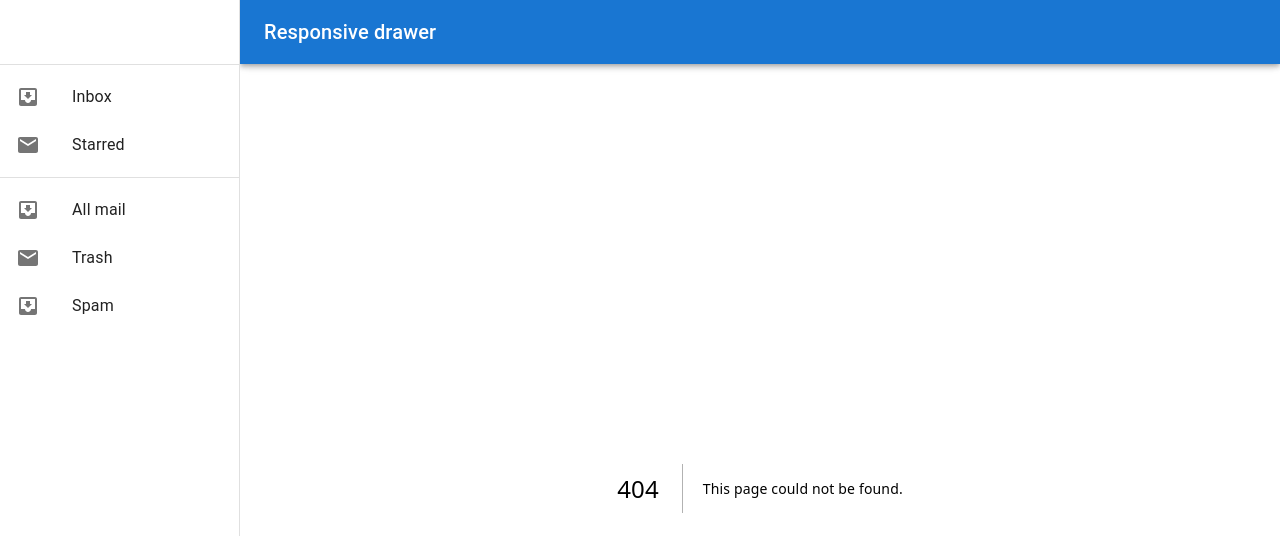
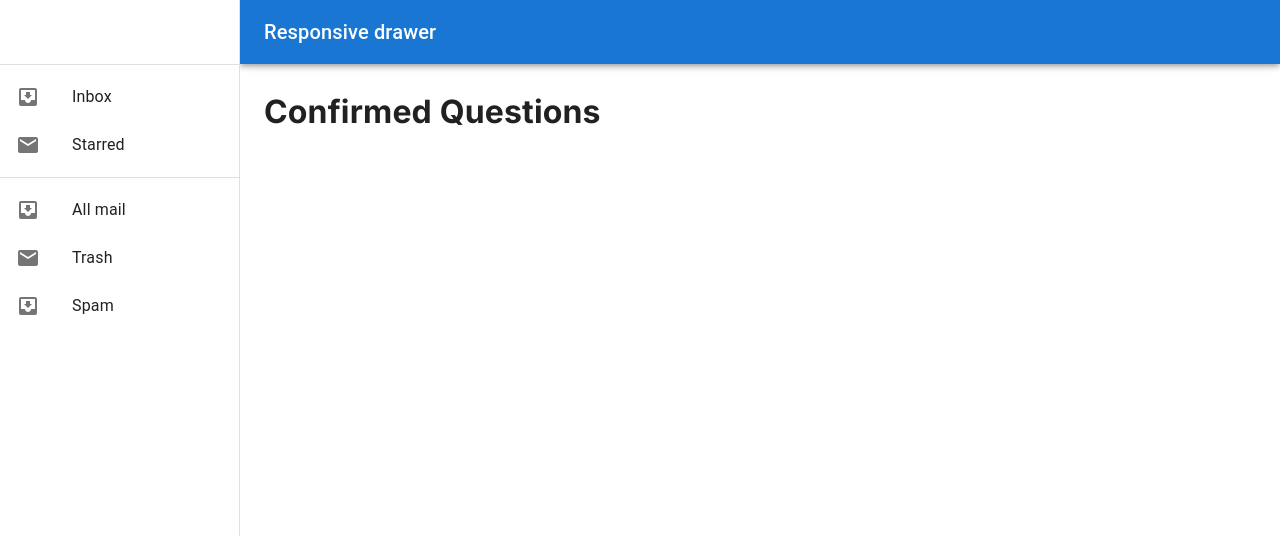
Before and after one commit to unkabogaton/next-mock-exam, a Next.js app: page /manage/exams in a window 1280 px wide. Before the commit this address had no page. Shown: the top 536 px of the page. Built offline with nearby package versions, Linux system fonts and the light colour scheme; no server answers; the database is empty.

Commit message:
Create page.tsx

```diff
--- /dev/null
+++ b/src/app/manage/exams/page.tsx
@@ -0,0 +1,18 @@
+"use client";
+
+import React from "react";
+import useQuestions from "@/hooks/useQuestions";
+
+const ConfirmedQuestions = () => {
+  const { isLoading, data: questions } = useQuestions();
+  if (isLoading) {
+    return <h1>Loading...</h1>;
+  }
+  return (
+    <>
+      <h1>Confirmed Questions</h1>
+    </>
+  );
+};
+
+export default ConfirmedQuestions;
```
